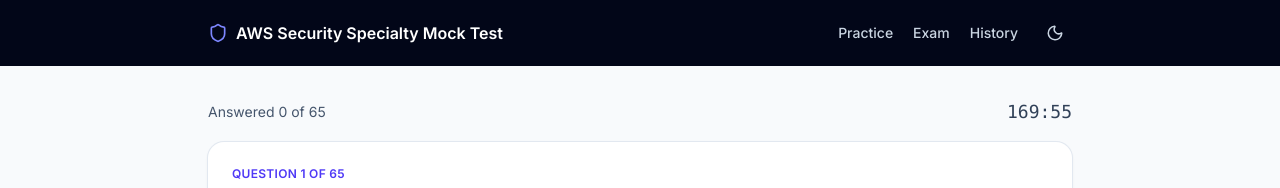
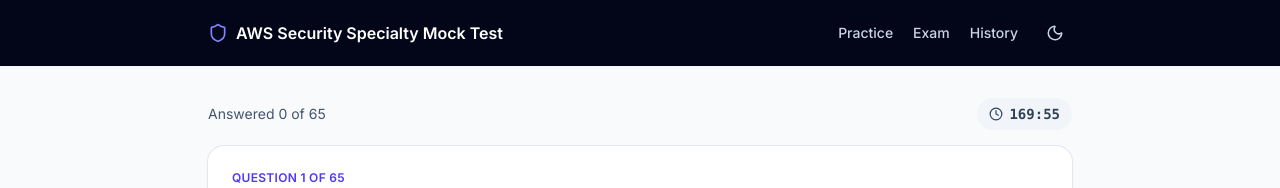
Before and after one commit to modeler2014/aws-scs-mock-test, a Next.js app: page /exam in a window 1280 px wide. Shown: the top 188 px of the page. Built offline with nearby package versions, Linux system fonts and the light colour scheme.

Commit message:
feat: add clock icon to Timer display

```diff
--- a/src/components/Timer.tsx
+++ b/src/components/Timer.tsx
@@ -1,6 +1,7 @@
 'use client'
 
 import { useEffect, useState } from 'react'
+import { Clock } from 'lucide-react'
 
 interface TimerProps {
   durationSeconds: number
@@ -34,7 +35,14 @@
   const isLow = secondsLeft <= 300
 
   return (
-    <div className={`font-mono text-lg ${isLow ? 'text-red-600' : 'text-slate-700'}`}>
+    <div
+      className={`flex items-center gap-1.5 rounded-full px-3 py-1.5 font-mono text-sm font-semibold ${
+        isLow
+          ? 'bg-red-50 text-red-600 dark:bg-red-950/50 dark:text-red-400'
+          : 'bg-slate-100 text-slate-700 dark:bg-slate-800 dark:text-slate-300'
+      }`}
+    >
+      <Clock aria-hidden="true" size={14} />
       {String(minutes).padStart(2, '0')}:{String(seconds).padStart(2, '0')}
     </div>
   )
```
